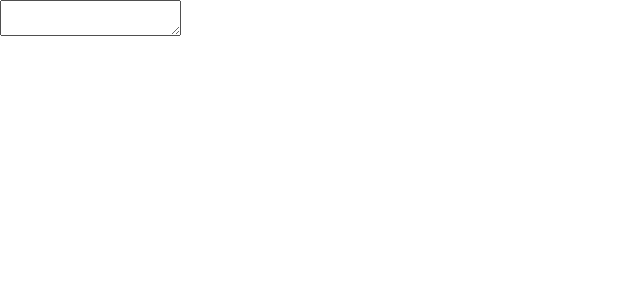
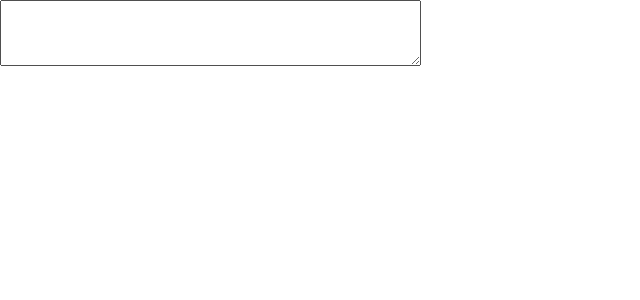
Before and after one commit to mochajoe/markdownapp, a React (Create React App) app: page / in a window 1280 px wide. Shown: the top 300 px of the page, without its empty margins (0-640 px from the left). Built offline with nearby package versions, Linux system fonts and the light colour scheme.

Commit message:
added textarea

```diff
--- a/src/App.js
+++ b/src/App.js
@@ -3,10 +3,21 @@ import logo from './logo.svg';
 import './App.css';
 
 class App extends Component {
+	constructor(props) {
+		super(props)
+		this.setState({
+
+		})
+	}
   render() {
     return (
-      <textarea id="editor">
+    	<div>
+      <textarea id="editor" rows="4" cols="50">
       </textarea>
+      <div id = "preview">
+
+      </div>
+      </div>
     );
   }
 }
```
